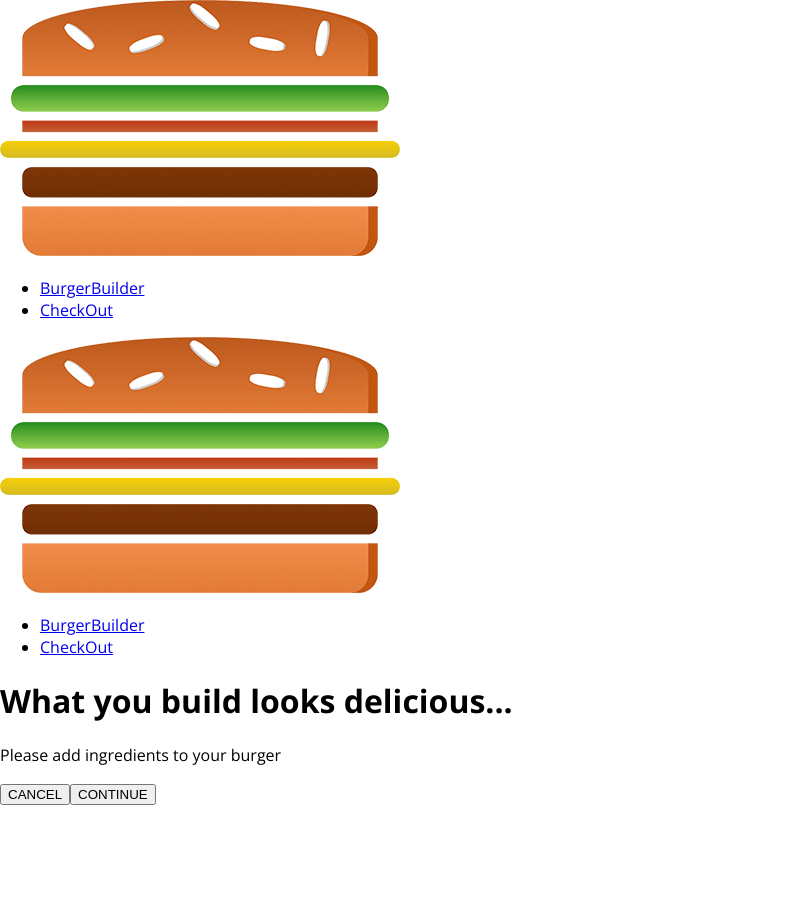
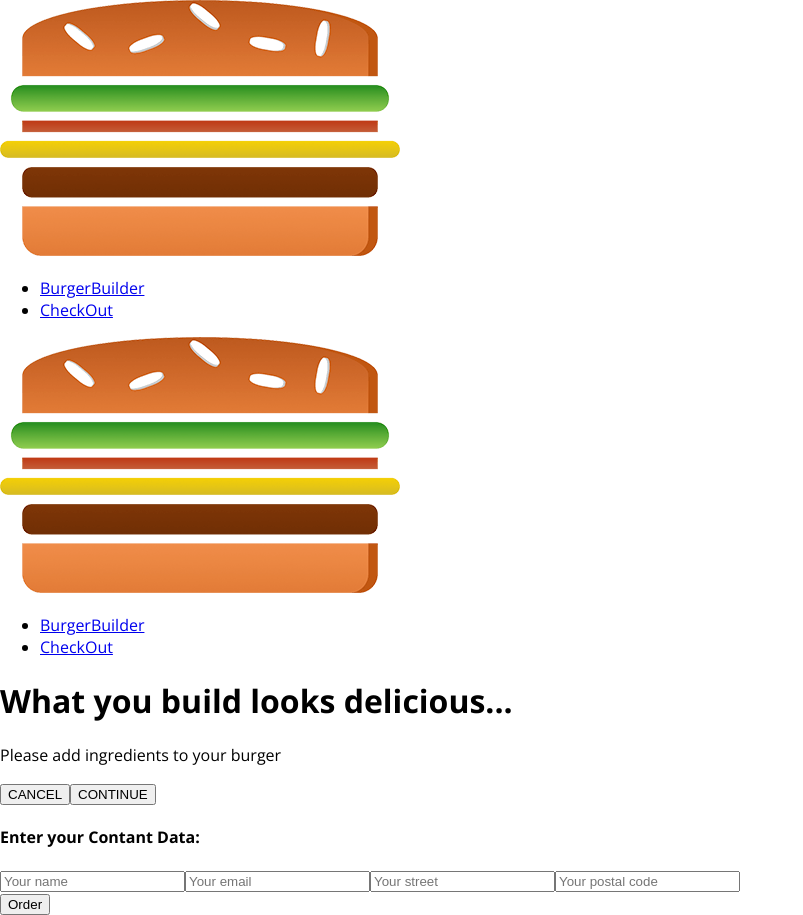
Before and after one commit to nadav915/Burger-app, a React app: page /checkout in a window 1280 px wide. Both pictures are taken after a click on the button "CONTINUE". Shown: the whole page, without its empty margins (0-803 px from the left). Before the commit the page ends 805 px from the top, so only its background shows below. Built offline with nearby package versions, Linux system fonts and the light colour scheme.

Commit message:
adding contact data + pushing order to db

```diff
--- a/src/components/Order/CheckoutSummary/CheckoutSummary.css
+++ b/src/components/Order/CheckoutSummary/CheckoutSummary.css
@@ -14,5 +14,6 @@
 
 .MyBurger{
     width: 100%;
-    margin: auto;
+    padding-right: 5px;
+
 }
--- a/src/containers/BurgerBuilder/BurgerBuilder.js
+++ b/src/containers/BurgerBuilder/BurgerBuilder.js
@@ -45,29 +45,12 @@
     }
 
     purchaseContinueHandler = ()=>{
-    //    this.setState({loading:true});
-    //     const order = {
-    //         ingredients:this.state.ingredients,
-    //         price:this.state.totalPrice,
-    //         customer:{
-    //             name:'Nadav Feldbaum',
-    //             address: {
-    //                 street:'emek dotan holon',
-    //                 zipCode:'123456'
-    //             }
-    //         }
-    //     }
-    //     axios.post('/orders.json',order)
-    //     .then(response=>{
-    //         this.setState({loading:false,purchasing:false});
-    //     }).catch(error=>{
-    //         this.setState({loading:false,purchasing:false});
-    //     });
     const query = [];
         for(let i in this.state.ingredients)
         {
             query.push(encodeURIComponent(i)+'='+encodeURIComponent(this.state.ingredients[i]))
         }
+        query.push('price='+this.state.totalPrice);
         const queryString = query.join('&');
         this.props.history.push({
             pathname:'/checkout',
--- a/src/containers/Checkout/Checkout.js
+++ b/src/containers/Checkout/Checkout.js
@@ -1,20 +1,29 @@
 import React,{Component} from 'react';
 import Checkoutsummary from '../../components/Order/CheckoutSummary/CheckoutSummary';
-
+import {Route} from 'react-router-dom';
+import ContactData from './ContactData/ContactData';
 class Checkout extends Component
 {
     state ={
-        ingredients:{}
+        ingredients:{},
+        price:0
     }
 
     componentDidMount(){
         const query = new URLSearchParams(this.props.location.search);
         const ingredients ={};
+        let price;
         for (let param of query.entries())
         {
-            ingredients[param[0]]=+param[1];
+            if(param[0]==='price'){
+                price= param[1]
+            }
+            else{
+                ingredients[param[0]]=+param[1];
+            }
+
         }
-        this.setState({ingredients:ingredients});
+        this.setState({ingredients:ingredients,price:price});
     }
 
     checkoutCanceldHandler = ()=>{
@@ -29,6 +38,7 @@
        return(
            <div>
                <Checkoutsummary ingredients={this.state.ingredients} checkoutCanceld={this.checkoutCanceldHandler} checkoutContinued={this.checkoutContinuedHandler} />
+               <Route path={this.props.match.path+'/contact-data'} render={(props)=>(<ContactData ingredients={this.state.ingredients} price={this.state.price} {...props}/>)} />
            </div>
 
        )
--- /dev/null
+++ b/src/containers/Checkout/ContactData/ContactData.css
@@ -0,0 +1,20 @@
+.ContactData{
+    margin: 20px auto;
+    width: 80%;
+    text-align: center;
+    box-shadow: 0 2px 3px #ccc;
+    border: 1px solid #eee;
+    padding:10px;
+    box-sizing: border-box;
+}
+
+.Input{
+    display: block;
+}
+
+@media(min-width:600px){
+    .ContactData{
+        width: 500px;
+
+    }
+}
--- /dev/null
+++ b/src/containers/Checkout/ContactData/ContactData.js
@@ -0,0 +1,62 @@
+import React,{Component} from 'react';
+import Button from '../../../components/UI/Button/Button';
+import classes from './ContactData.css';
+import axios from '../../../axios-orders';
+import Spinner from '../../../components/UI/Spinner/Spinner';
+class ContactData extends Component {
+    state ={
+        name:'',
+        email:'',
+        address:{
+            street:'',
+            postalCode:''
+        },
+        loading:false
+    }
+
+    orderHandler =()=>{
+           this.setState({loading:true});
+        const order = {
+            ingredients:this.props.ingredients,
+            price:this.props.price,
+            customer:{
+                name:'Nadav Feldbaum',
+                address: {
+                    street:'emek dotan holon',
+                    zipCode:'123456'
+                }
+            }
+        }
+        axios.post('/orders.json',order)
+        .then(response=>{
+            this.setState({loading:false});
+            this.props.history.push('/');
+        }).catch(error=>{
+            this.setState({loading:false});
+        });
+    }
+
+
+    render(){
+        let form =( <form>
+            <input className={classes.Input} type="text" name="name" placeholder="Your name" />
+            <input className={classes.Input} type="email" name="email" placeholder="Your email" />
+            <input className={classes.Input} type="text" name="street" placeholder="Your street" />
+            <input className={classes.Input} type="text" name="postal code" placeholder="Your postal code" />
+        </form>);
+        if(this.state.loading)
+        {
+            form=<Spinner />
+        }
+        return(
+            <div className={classes.ContactData}>
+                <h4>Enter your Contant Data:</h4>
+                {form}
+                <Button btnType="Success" clicked={this.orderHandler}>Order</Button>
+            </div>
+        );
+    }
+
+}
+
+export default ContactData;
```
